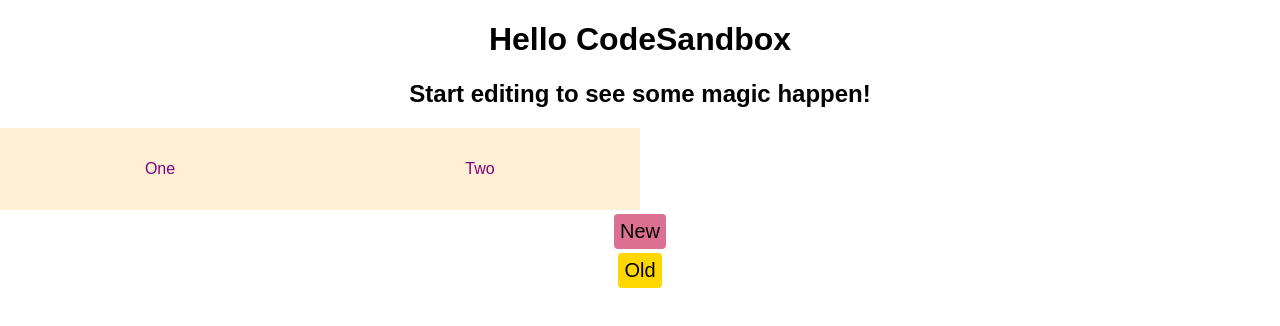
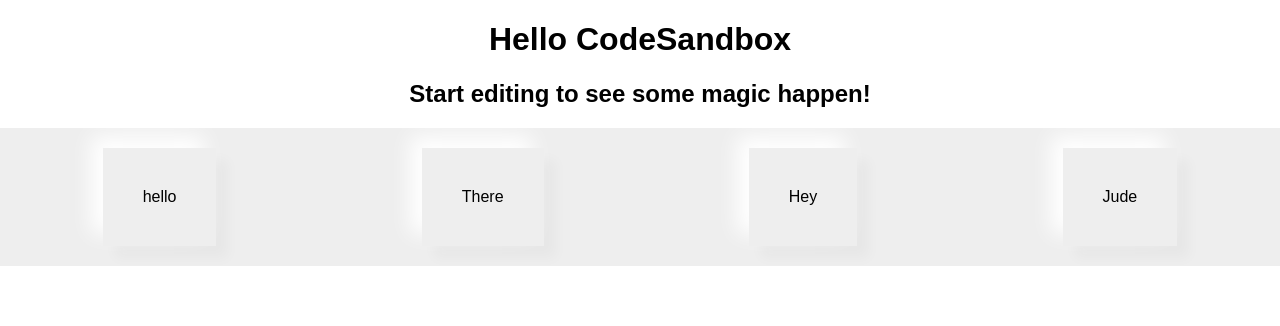
Before and after one commit to leadingmind/Styled-components-test, a React (Create React App) app: page / in a window 1280 px wide. Shown: the top 326 px of the page. Built offline with nearby package versions, Linux system fonts and the light colour scheme.

Commit message:
NeoMorphic

```diff
--- a/src/App.tsx
+++ b/src/App.tsx
@@ -1,16 +1,23 @@
 import * as React from "react";
 import "./styles.css";
-import Block from './components/Blocks';
-import {Butt} from './components/Sq'
+import Block from "./components/Blocks";
+import { Butt } from "./components/Sq";
+import { Chart, Paper } from "./components/Chart";
 
+const list = ["hello", "There", "Hey", "Jude"];
 export default function App() {
   return (
     <div className="App">
       <h1>Hello CodeSandbox</h1>
       <h2>Start editing to see some magic happen!</h2>
-      <Block></Block>
+      {/* <Block></Block>
       <Butt>New</Butt>
-      <Butt primary>Old</Butt>
+      <Butt primary>Old</Butt> */}
+      <Paper>
+        {list.map(prop => (
+          <Chart>{prop}</Chart>
+        ))}
+      </Paper>
     </div>
   );
 }
--- /dev/null
+++ b/src/components/Chart.tsx
@@ -0,0 +1,18 @@
+import Styled from "styled-components";
+
+const Chart = Styled.div`
+  background:#eee;
+  width:max-content;
+  padding:40px;
+  margin:20px auto;
+  box-shadow:-12px -12px 20px 0 rgba(255,255,255,1),
+            12px 12px 12px 0 rgba(0,0,0,.03);
+`;
+const Paper = Styled.div`
+  background:#eee;
+  width:100%;
+  height:max-content;
+  display:flex;
+  flex-wrap:wrap;
+`;
+export { Chart, Paper };
```
